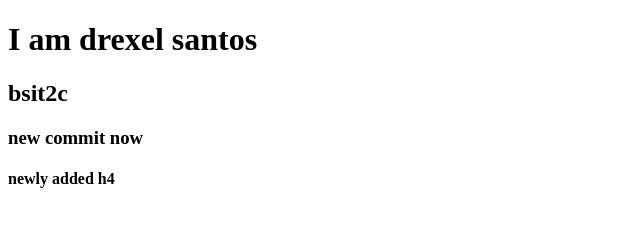
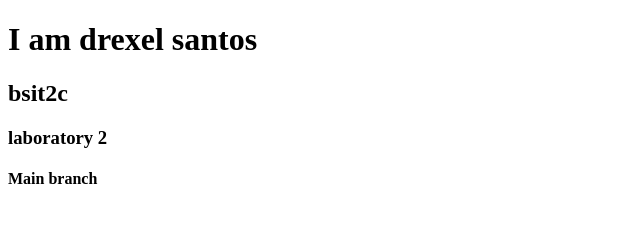
Before and after one commit to maxel28-bebu/try3, a plain HTML site: page index.html in a window 1280 px wide. Shown: the full height of the page, 0-640 px from the left. Drawn offline with Linux system fonts and the light colour scheme.

Commit message:
added code in main branch

```diff
--- a/index.html
+++ b/index.html
@@ -8,7 +8,8 @@
 <body>
     <h1>I am drexel santos</h1>
     <h2>bsit2c</h2>
-    <h3>new commit now</h3>
-    <h4>newly added h4 </h4>
+    <h3>laboratory 2</h3>
+    <!--this is modification from MAIN branch-->
+    <h4>Main branch </h4>
 </body>
 </html>
```
